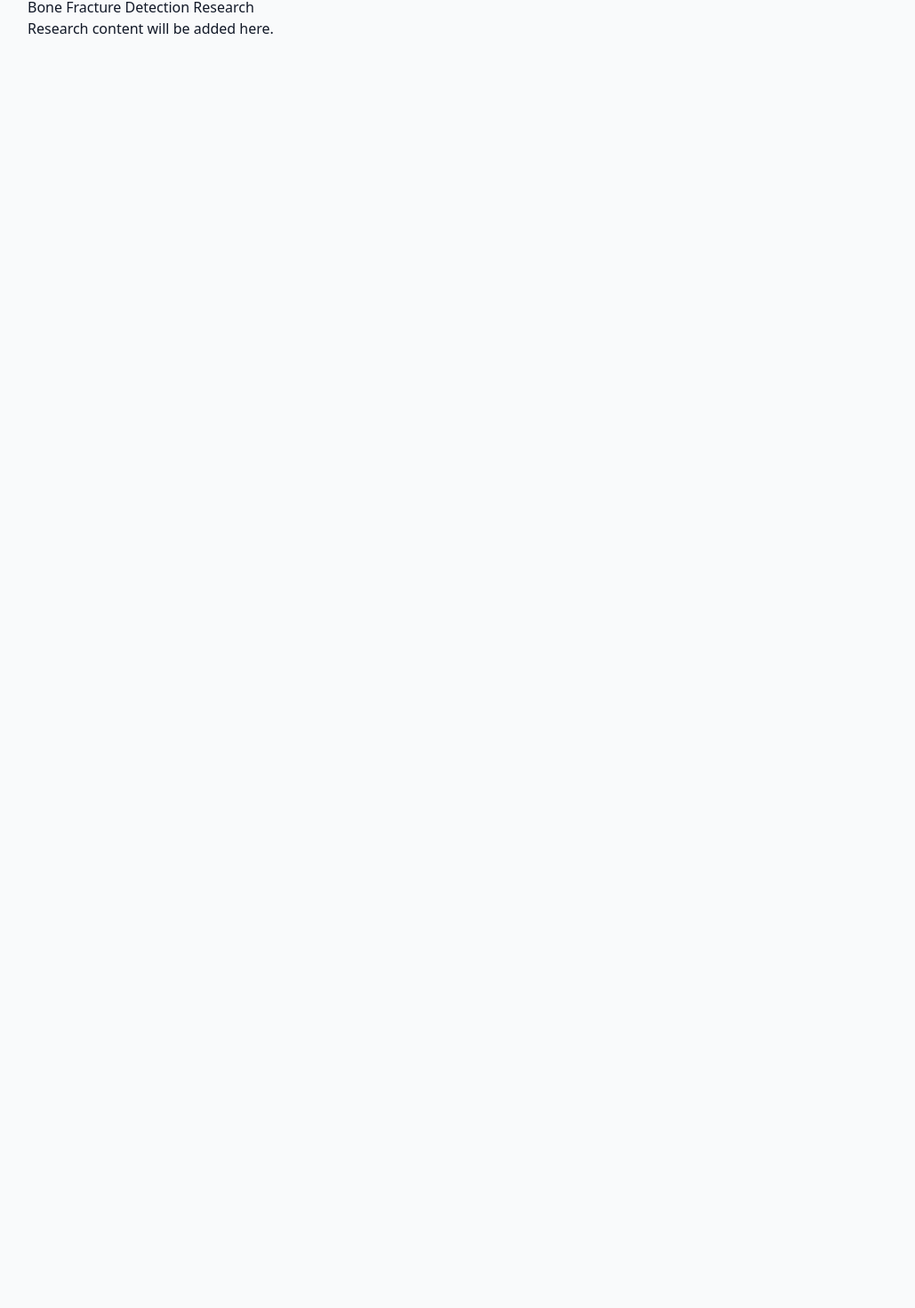
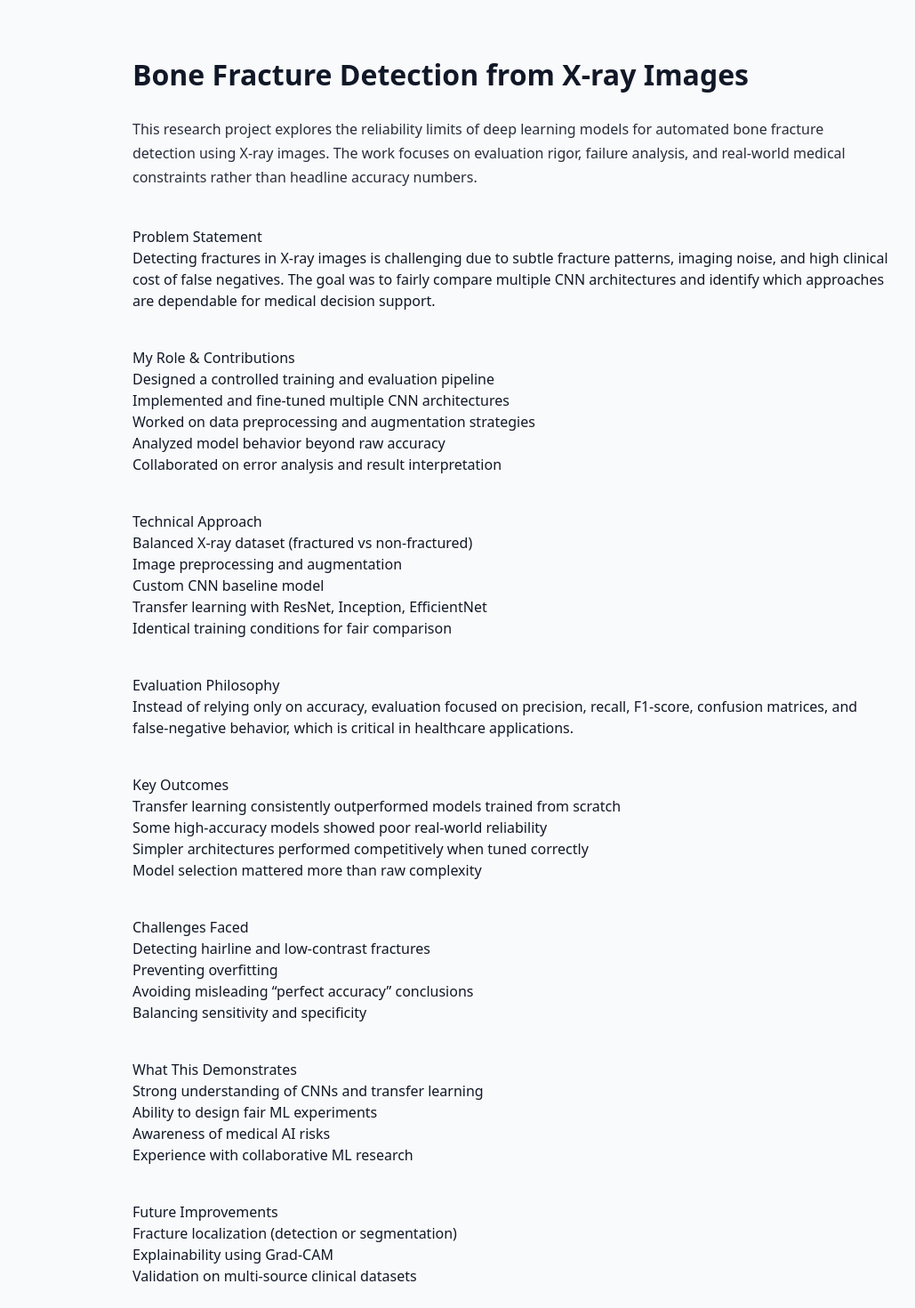
Before and after one commit to Anon675/portfolio, a Next.js app: page /research/bone-fracture in a window 1280 px wide. Shown: the part 137-1607 px from the top of the page at 89% size, without its empty margins (65-1094 px from the left). Before the commit the page ends 800 px from the top, so only its background shows below. Built offline with nearby package versions, Linux system fonts and the light colour scheme.

Commit message:
Add bone fracture detection research case study

```diff
--- a/app/research/bone-fracture/page.tsx
+++ b/app/research/bone-fracture/page.tsx
@@ -1,8 +1,106 @@
-export default function Page() {
+export default function BoneFractureResearchPage() {
   return (
-    <main>
-      <h1>Bone Fracture Detection Research</h1>
-      <p>Research content will be added here.</p>
+    <main style={{ maxWidth: "900px", margin: "0 auto", padding: "4rem 1.5rem" }}>
+
+      <h1 style={{ fontSize: "2rem", fontWeight: 600, marginBottom: "1.5rem" }}>
+        Bone Fracture Detection from X-ray Images
+      </h1>
+
+      <p style={{ fontSize: "1rem", lineHeight: 1.7, marginBottom: "2.5rem", opacity: 0.9 }}>
+        This research project explores the reliability limits of deep learning models
+        for automated bone fracture detection using X-ray images. The work focuses
+        on evaluation rigor, failure analysis, and real-world medical constraints
+        rather than headline accuracy numbers.
+      </p>
+
+      {/* Problem Statement */}
+      <section style={{ marginBottom: "2.5rem" }}>
+        <h2>Problem Statement</h2>
+        <p>
+          Detecting fractures in X-ray images is challenging due to subtle fracture
+          patterns, imaging noise, and high clinical cost of false negatives.
+          The goal was to fairly compare multiple CNN architectures and identify
+          which approaches are dependable for medical decision support.
+        </p>
+      </section>
+
+      {/* Role */}
+      <section style={{ marginBottom: "2.5rem" }}>
+        <h2>My Role & Contributions</h2>
+        <ul>
+          <li>Designed a controlled training and evaluation pipeline</li>
+          <li>Implemented and fine-tuned multiple CNN architectures</li>
+          <li>Worked on data preprocessing and augmentation strategies</li>
+          <li>Analyzed model behavior beyond raw accuracy</li>
+          <li>Collaborated on error analysis and result interpretation</li>
+        </ul>
+      </section>
+
+      {/* Technical Approach */}
+      <section style={{ marginBottom: "2.5rem" }}>
+        <h2>Technical Approach</h2>
+        <ul>
+          <li>Balanced X-ray dataset (fractured vs non-fractured)</li>
+          <li>Image preprocessing and augmentation</li>
+          <li>Custom CNN baseline model</li>
+          <li>Transfer learning with ResNet, Inception, EfficientNet</li>
+          <li>Identical training conditions for fair comparison</li>
+        </ul>
+      </section>
+
+      {/* Evaluation */}
+      <section style={{ marginBottom: "2.5rem" }}>
+        <h2>Evaluation Philosophy</h2>
+        <p>
+          Instead of relying only on accuracy, evaluation focused on precision,
+          recall, F1-score, confusion matrices, and false-negative behavior,
+          which is critical in healthcare applications.
+        </p>
+      </section>
+
+      {/* Outcomes */}
+      <section style={{ marginBottom: "2.5rem" }}>
+        <h2>Key Outcomes</h2>
+        <ul>
+          <li>Transfer learning consistently outperformed models trained from scratch</li>
+          <li>Some high-accuracy models showed poor real-world reliability</li>
+          <li>Simpler architectures performed competitively when tuned correctly</li>
+          <li>Model selection mattered more than raw complexity</li>
+        </ul>
+      </section>
+
+      {/* Challenges */}
+      <section style={{ marginBottom: "2.5rem" }}>
+        <h2>Challenges Faced</h2>
+        <ul>
+          <li>Detecting hairline and low-contrast fractures</li>
+          <li>Preventing overfitting</li>
+          <li>Avoiding misleading “perfect accuracy” conclusions</li>
+          <li>Balancing sensitivity and specificity</li>
+        </ul>
+      </section>
+
+      {/* Interview Relevance */}
+      <section style={{ marginBottom: "2.5rem" }}>
+        <h2>What This Demonstrates</h2>
+        <ul>
+          <li>Strong understanding of CNNs and transfer learning</li>
+          <li>Ability to design fair ML experiments</li>
+          <li>Awareness of medical AI risks</li>
+          <li>Experience with collaborative ML research</li>
+        </ul>
+      </section>
+
+      {/* Future */}
+      <section>
+        <h2>Future Improvements</h2>
+        <ul>
+          <li>Fracture localization (detection or segmentation)</li>
+          <li>Explainability using Grad-CAM</li>
+          <li>Validation on multi-source clinical datasets</li>
+        </ul>
+      </section>
+
     </main>
   )
 }
```
